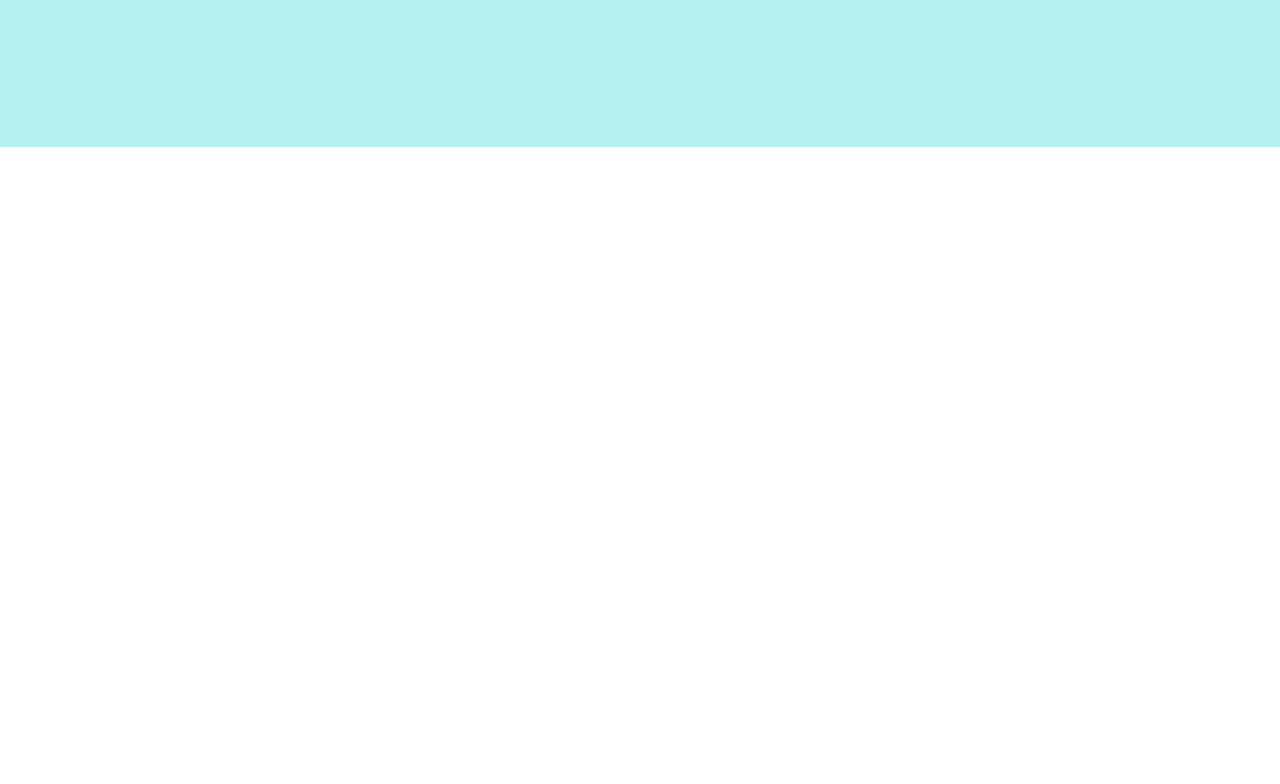
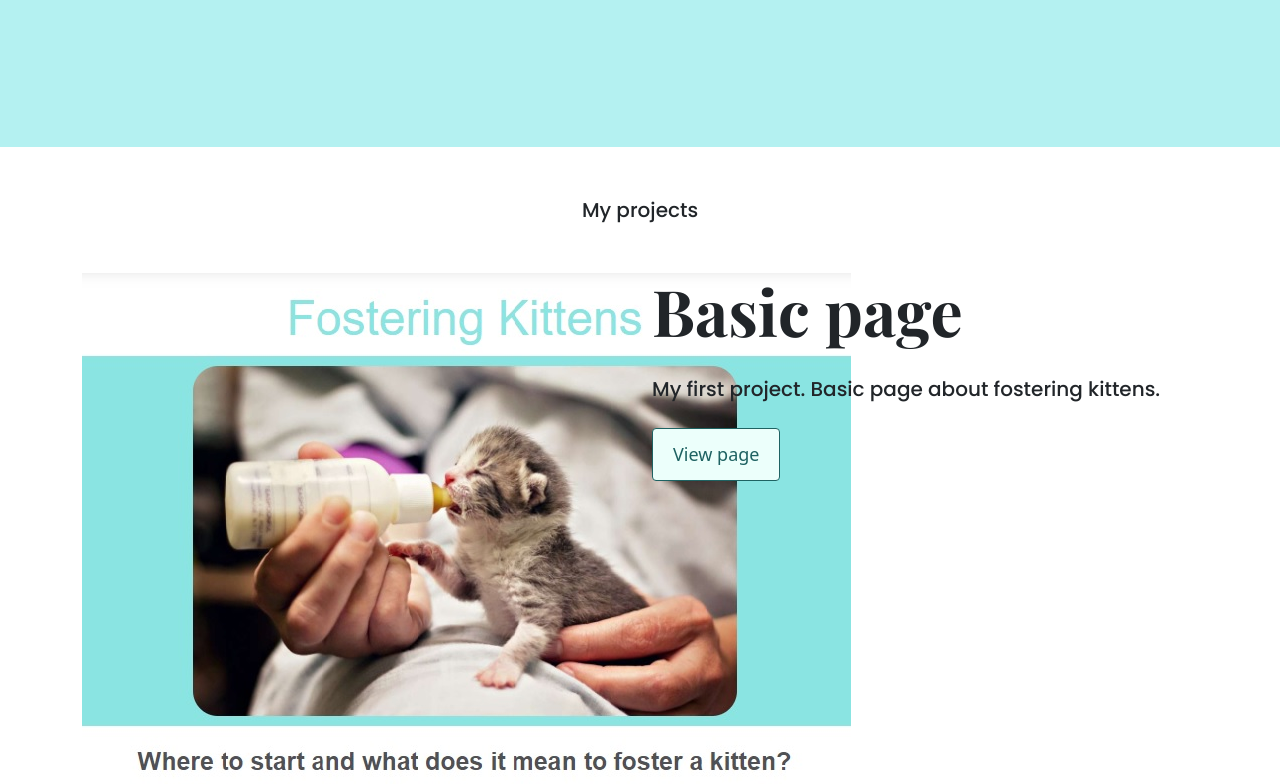
Before and after one commit to covicz/portfolio-project, a plain HTML site: page index.html in a window 1280 px wide. Shown: the part 441-1225 px from the top of the page. Before the commit the page ends 800 px from the top, so only its background shows below. Drawn offline with nearby package versions, Linux system fonts and the light colour scheme.

Commit message:
Updated html and added images

```diff
--- a/index.html
+++ b/index.html
@@ -37,5 +37,21 @@
         <a href="#" class="btn btn-info btn-outline-light mt-4">Contact me</a>
       </div>
     </div>
+    <p class="text-center m-5">My projects</p>
+    <div class="container">
+      <div class="row">
+        <div class="col-md-6">
+          <img src="images/kittens.jpg" />
+        </div>
+
+        <div class="col-md-6">
+          <h2 class="mb-4">Basic page</h2>
+          <p class="mb-4">
+            My first project. Basic page about fostering kittens.
+          </p>
+          <a href="" class="btn btn-light btn-outline-light">View page</a>
+        </div>
+      </div>
+    </div>
   </body>
 </html>
--- a/styles/portfolio.css
+++ b/styles/portfolio.css
@@ -8,14 +8,17 @@
 }
 
 h1,h2{
-
-font-family: var(--heading-font-family);
+    font-family: var(--heading-font-family);
 font-weight: bold;
 }
 h1{ font-size: 80px;}
 p{
 font-family: var(--default-font-family);
 font-weight: normal;
+font-size: 20px;
+}
+h2{
+        font-size: 64px;
 }
 
 .hero{
@@ -33,8 +36,10 @@ font-family: var(--default-font-family);
 font-weight: normal;
 font-size: 24px;}
 
-.btn-info{
+.btn-info,
+.btn-light{
        background: var(--secondary-color);
+       border-color:#1e6262 ;
        color:#1e6262;
        border-radius: 4px;
        font-size: 18px;
```
Also changed, not shown: images/kittens.jpg (added), images/weather app.jpg (added).
